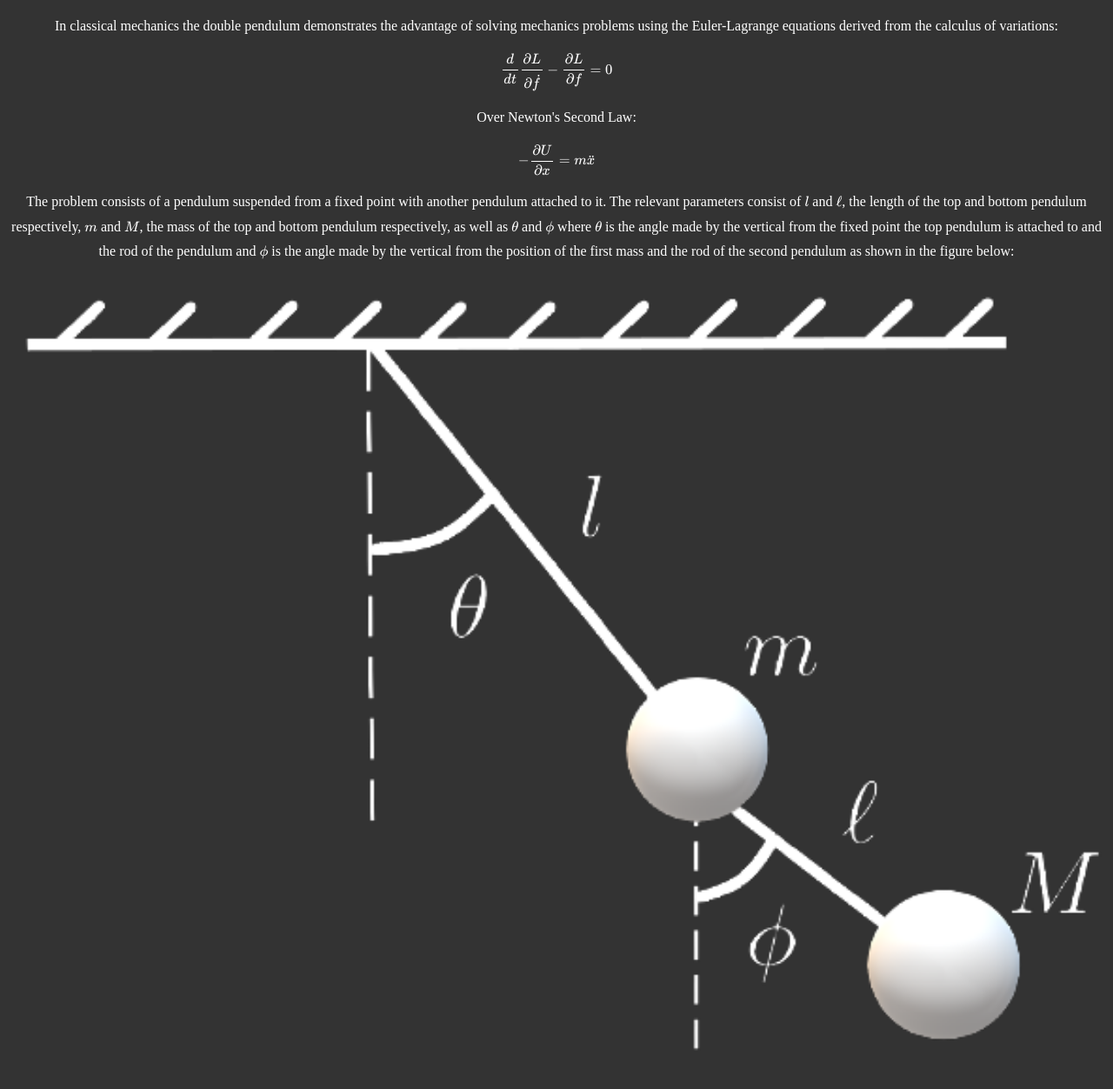
After one commit to amanuelanteneh/website, a Flask app: page /Double-Pendulum in a window 1280 px wide. The commit adds this page. Shown: the whole page at 87% size. Run offline with Flask 2, Linux system fonts and the light colour scheme.

Commit message:
starting simulators

```diff
--- a/app.py
+++ b/app.py
@@ -33,5 +33,13 @@ def essays():
 def essay1():
     return(render_template("The-Modern-University.html"))
 
+@app.route("/Double-Pendulum")
+def doublePendulum():
+    return(render_template("doublePendulum.html"))
+
+@app.route("/Riemann-Sphere")
+def riemannSphere():
+    return(render_template("riemannSphere.html"))
+
 if __name__ == "__main__":
     app.run(debug=True)
--- /dev/null
+++ b/templates/doublePendulum.html
@@ -0,0 +1,43 @@
+<!DOCTYPE html>
+<html lang="en">
+<head>
+
+    <meta charset="UTF-8">
+    <meta name="viewport" content="width=device-width, initial-scale=1, shrink-to-fit=no">
+
+    <title>Double Pendulum</title>
+
+    <script src="https://d3js.org/d3.v6.min.js"></script>
+    <script src="https://polyfill.io/v3/polyfill.min.js?features=es6"></script>
+    <script id="MathJax-script" async src="https://cdn.jsdelivr.net/npm/mathjax@3/es5/tex-mml-chtml.js"></script>
+
+</head>
+
+<body lang=EN-US link=blue vlink="#954F72" style="background-color: #333333; margin:150;padding:0"> <!--For Dark mode-->
+<font color="white"> <!--For Dark mode-->
+
+<p style="line-height: 1.8; text-align: center;">
+    In classical mechanics the double pendulum demonstrates the advantage of solving mechanics problems using
+    the Euler-Lagrange equations derived from the calculus of variations:
+    \[{d \over dt} {\partial L \over \partial \dot{f}} - {\partial L \over \partial f} = 0 \]
+    Over Newton's Second Law:
+    \[ -{ \partial U \over  \partial x }  = m {\ddot{x}} \]
+    The problem consists of a pendulum suspended from a fixed point with another pendulum attached to
+    it. The relevant parameters consist of \(l \) and \(\ell \), the length of the top and bottom pendulum
+    respectively, \(m \) and \( M \), the mass of the top and bottom pendulum respectively, as well as
+    \( \theta \) and \( \phi \) where \( \theta \) is the angle made by the vertical from the fixed point the top pendulum is attached
+    to and the rod of the pendulum and \( \phi \) is the angle made by the vertical from the position of the first mass and the rod of the
+    second pendulum as shown in the figure below:
+</p>
+<img src="{{url_for('static', filename='img/doubleDiagram.png')}}" style="width: 100%; margin-left: auto; margin-right: auto; display:block; height:auto;">
+
+
+</body>
+
+
+
+
+
+
+
+</html>
```
Also changed, not shown: templates/index.html (+9 -3 lines), templates/riemannSphere.html (added, +34 -0 lines), static/img/doubleDiagram.png (added), static/img/riemannDiagram.png (added), static/img/singleIcon.png (added).
